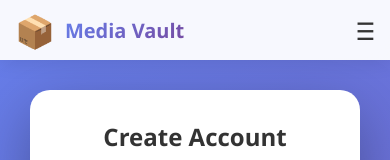
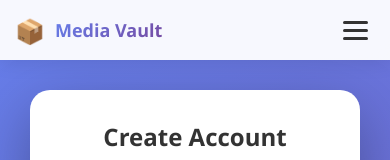
Before and after one commit to Daniel-Kinara/Personal-Media-Vault, a React (Vite) app in the folder personal-media-vault/: page /#/register in a window 390 px wide. Shown: the top 160 px of the page. Built offline with nearby package versions, Linux system fonts and the light colour scheme.

Commit message:
updated the header for mobile responsiveness

```diff
--- a/personal-media-vault/src/components/Layout/Header.css
+++ b/personal-media-vault/src/components/Layout/Header.css
@@ -49,9 +49,12 @@
   text-decoration: none;
   font-weight: 500;
   font-size: 16px;
-  transition: color 0.3s ease;
+  transition: all 0.3s ease;
   padding: 8px 0;
   position: relative;
+  display: flex;
+  align-items: center;
+  gap: 8px;
 }
 
 .nav-link:hover {
@@ -71,6 +74,11 @@
 
 .nav-link:hover::after {
   width: 100%;
+}
+
+.nav-icon {
+  font-size: 18px;
+  display: inline-block;
 }
 
 .register-btn {
@@ -99,6 +107,10 @@
   font-weight: 500;
   font-size: 16px;
   transition: all 0.3s ease;
+  display: flex;
+  align-items: center;
+  gap: 8px;
+  cursor: pointer;
 }
 
 .logout-btn:hover {
@@ -107,29 +119,185 @@
   box-shadow: 0 10px 20px rgba(255, 68, 68, 0.3);
 }
 
+.logout-icon {
+  font-size: 16px;
+}
+
+/* Mobile Menu Styles */
 .mobile-menu-btn {
   display: none;
-  font-size: 24px;
+  background: none;
+  border: none;
   cursor: pointer;
-  color: #333;
+  width: 40px;
+  height: 40px;
+  position: relative;
+  z-index: 1001;
+  padding: 0;
+  border-radius: 5px;
+  transition: background 0.3s ease;
 }
 
-/* Responsive Design */
+.mobile-menu-btn:hover {
+  background: rgba(102, 126, 234, 0.1);
+}
+
+.hamburger-line {
+  display: block;
+  width: 25px;
+  height: 3px;
+  background: #333;
+  margin: 5px auto;
+  transition: all 0.3s ease;
+  border-radius: 2px;
+}
+
+.mobile-menu-btn.active .hamburger-line:nth-child(1) {
+  transform: rotate(45deg) translate(6px, 6px);
+}
+
+.mobile-menu-btn.active .hamburger-line:nth-child(2) {
+  opacity: 0;
+}
+
+.mobile-menu-btn.active .hamburger-line:nth-child(3) {
+  transform: rotate(-45deg) translate(6px, -6px);
+}
+
+/* Mobile Menu Overlay */
+.nav-menu.active {
+  display: flex !important;
+  position: fixed;
+  top: 70px;
+  left: 0;
+  right: 0;
+  bottom: 0;
+  background: white;
+  flex-direction: column;
+  align-items: stretch;
+  padding: 20px;
+  box-shadow: 0 10px 30px rgba(0, 0, 0, 0.15);
+  z-index: 1000;
+  animation: slideDown 0.3s ease;
+  overflow-y: auto;
+}
+
+.nav-menu.active .nav-link {
+  width: 100%;
+  text-align: left;
+  padding: 15px 20px;
+  border-bottom: 1px solid #eee;
+  margin: 0;
+  font-size: 18px;
+  justify-content: flex-start;
+}
+
+.nav-menu.active .nav-link:last-child {
+  border-bottom: none;
+}
+
+.nav-menu.active .logout-btn,
+.nav-menu.active .register-btn {
+  width: 100%;
+  margin: 15px 0;
+  text-align: center;
+  padding: 15px;
+  justify-content: center;
+  font-size: 18px;
+}
+
+.nav-menu.active .nav-icon {
+  width: 24px;
+  text-align: center;
+}
+
+.mobile-menu-backdrop {
+  position: fixed;
+  top: 70px;
+  left: 0;
+  right: 0;
+  bottom: 0;
+  background: rgba(0, 0, 0, 0.5);
+  z-index: 999;
+  animation: fadeIn 0.3s ease;
+}
+
+@keyframes slideDown {
+  from {
+    opacity: 0;
+    transform: translateY(-20px);
+  }
+  to {
+    opacity: 1;
+    transform: translateY(0);
+  }
+}
+
+@keyframes fadeIn {
+  from {
+    opacity: 0;
+  }
+  to {
+    opacity: 1;
+  }
+}
+
+/* Body lock when menu is open */
+body.menu-open {
+  overflow: hidden;
+  position: fixed;
+  width: 100%;
+}
+
+/* Responsive Design Updates */
 @media (max-width: 768px) {
-  .header-container {
-    padding: 0 15px;
-    height: 60px;
+  .mobile-menu-btn {
+    display: block;
   }
 
   .nav-menu {
     display: none;
   }
 
-  .mobile-menu-btn {
-    display: block;
+  .header-container {
+    height: 60px;
+    padding: 0 15px;
   }
 
   .logo-text {
     font-size: 20px;
   }
+
+  .logo-icon {
+    font-size: 26px;
+  }
+
+  .nav-menu.active {
+    top: 60px;
+  }
+
+  .mobile-menu-backdrop {
+    top: 60px;
+  }
 }
+
+@media (max-width: 480px) {
+  .logo-text {
+    font-size: 18px;
+  }
+
+  .logo-icon {
+    font-size: 24px;
+  }
+
+  .nav-menu.active .nav-link {
+    padding: 12px 15px;
+    font-size: 16px;
+  }
+
+  .nav-menu.active .logout-btn,
+  .nav-menu.active .register-btn {
+    padding: 12px;
+    font-size: 16px;
+  }
+}
--- a/personal-media-vault/src/components/Layout/Header.jsx
+++ b/personal-media-vault/src/components/Layout/Header.jsx
@@ -1,46 +1,112 @@
 import { Link, useNavigate } from 'react-router-dom'
+import { useState, useEffect } from 'react'
 import './Header.css'
 
 const Header = ({ isAuthenticated, onLogout }) => {
   const navigate = useNavigate()
+  const [isMobileMenuOpen, setIsMobileMenuOpen] = useState(false)
+  const [isMobile, setIsMobile] = useState(false)
+
+  useEffect(() => {
+    const checkMobile = () => {
+      setIsMobile(window.innerWidth <= 768)
+    }
+
+    checkMobile()
+    window.addEventListener('resize', checkMobile)
+
+    return () => {
+      window.removeEventListener('resize', checkMobile)
+    }
+  }, [])
 
   const handleLogout = () => {
     onLogout()
     navigate('/')
+    setIsMobileMenuOpen(false)
+  }
+
+  const toggleMobileMenu = () => {
+    const newState = !isMobileMenuOpen
+    setIsMobileMenuOpen(newState)
+
+    // Toggle body scroll lock
+    if (newState) {
+      document.body.classList.add('menu-open')
+    } else {
+      document.body.classList.remove('menu-open')
+    }
+  }
+
+  const closeMobileMenu = () => {
+    setIsMobileMenuOpen(false)
+    document.body.classList.remove('menu-open')
+  }
+
+  const handleNavClick = (e) => {
+    if (isMobile) {
+      closeMobileMenu()
+    }
   }
 
   return (
     <header className="header">
       <div className="header-container">
         <div className="logo">
-          <Link to="/">
+          <Link to="/" onClick={closeMobileMenu}>
             <span className="logo-icon">📦</span>
             <span className="logo-text">Media Vault</span>
           </Link>
         </div>
 
-        <nav className="nav-menu">
+        <button
+          className={`mobile-menu-btn ${isMobileMenuOpen ? 'active' : ''}`}
+          onClick={toggleMobileMenu}
+          aria-label="Toggle menu"
+          aria-expanded={isMobileMenuOpen}
+        >
+          <span className="hamburger-line"></span>
+          <span className="hamburger-line"></span>
+          <span className="hamburger-line"></span>
+        </button>
+
+        <nav className={`nav-menu ${isMobileMenuOpen ? 'active' : ''}`}>
           {isAuthenticated ? (
             <>
-              <Link to="/dashboard" className="nav-link">Dashboard</Link>
-              <Link to="/profile" className="nav-link">Profile</Link>
+              <Link to="/dashboard" className="nav-link" onClick={handleNavClick}>
+                <span className="nav-icon">📊</span>
+                Dashboard
+              </Link>
+              <Link to="/profile" className="nav-link" onClick={handleNavClick}>
+                <span className="nav-icon">👤</span>
+                Profile
+              </Link>
               <button onClick={handleLogout} className="logout-btn">
+                <span className="logout-icon">🚪</span>
                 Logout
               </button>
             </>
           ) : (
             <>
-              <Link to="/login" className="nav-link">Login</Link>
-              <Link to="/register" className="nav-link register-btn">
+              <Link to="/login" className="nav-link" onClick={handleNavClick}>
+                <span className="nav-icon">🔑</span>
+                Login
+              </Link>
+              <Link to="/register" className="nav-link register-btn" onClick={handleNavClick}>
+                <span className="nav-icon">📝</span>
                 Sign Up
               </Link>
             </>
           )}
         </nav>
 
-        <div className="mobile-menu-btn">
-          ☰
-        </div>
+        {/* Mobile menu backdrop */}
+        {isMobileMenuOpen && (
+          <div
+            className="mobile-menu-backdrop"
+            onClick={closeMobileMenu}
+          />
+        )}
       </div>
     </header>
   )
```
